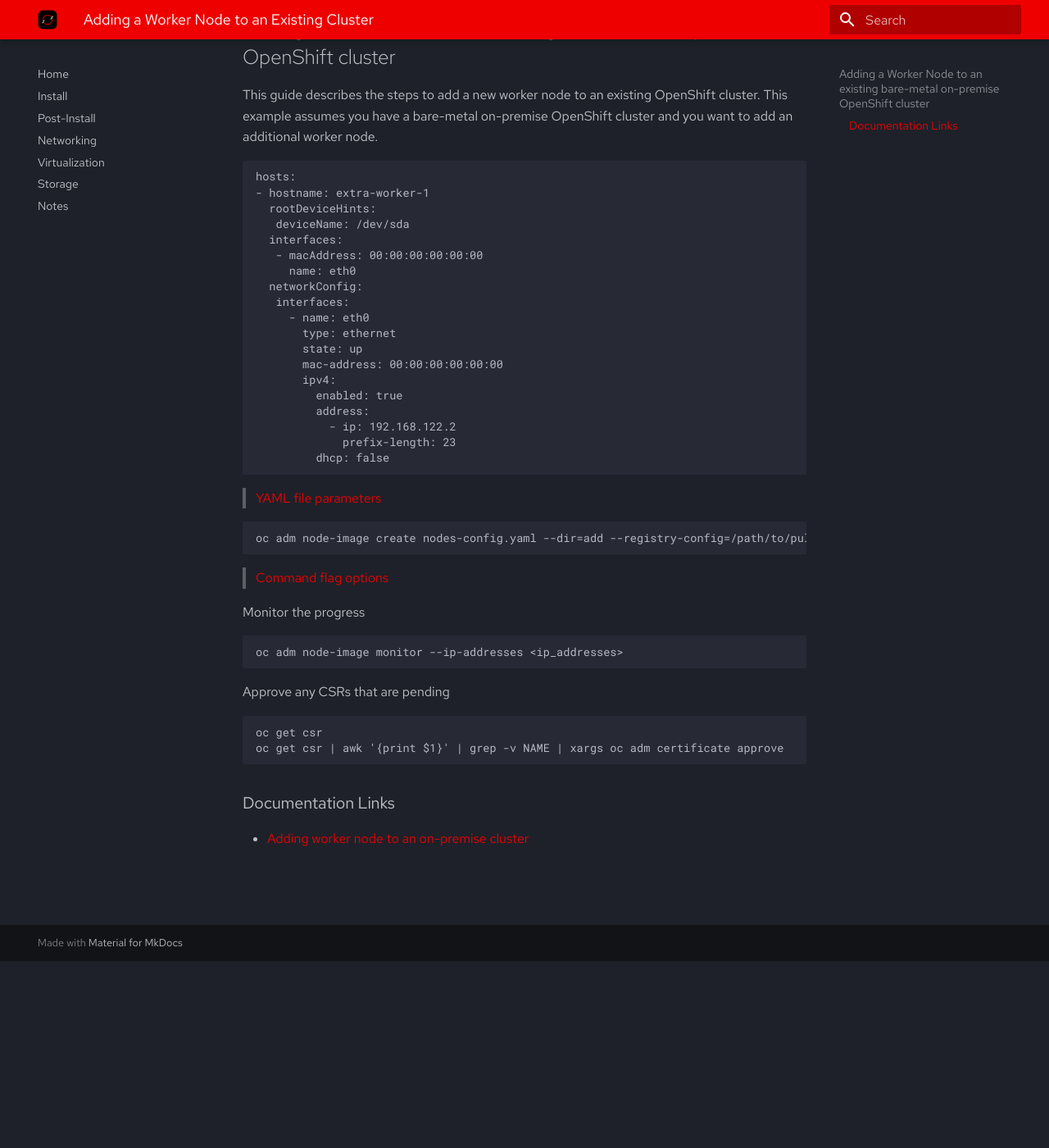
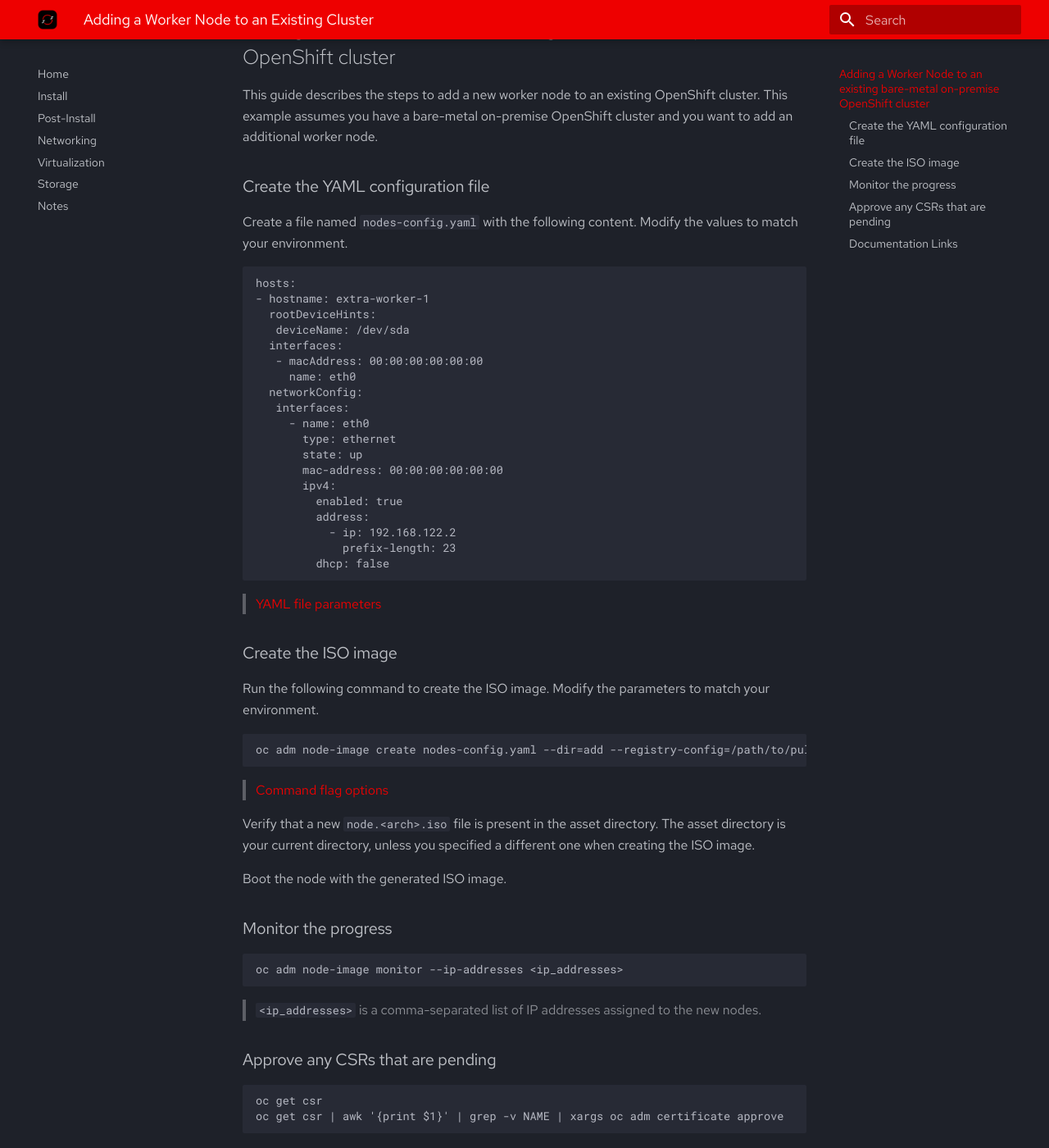
Before and after one commit to openshift-tigerteam/openshift-examples, an MkDocs documentation site: the page built from docs/postinstall/add-worker-node.md, in a window 1280 px wide and 1400 px high, scrolled down 228 px. Shown: the whole window at 82% size. Built offline with MkDocs 1.6.1 and Material for MkDocs 9.7.7, drawn with Linux system fonts in a browser that asks for light colours.

Commit message:
formattoing

````diff
--- a/docs/postinstall/add-worker-node.md
+++ b/docs/postinstall/add-worker-node.md
@@ -5,6 +5,10 @@
 ## Adding a Worker Node to an existing bare-metal on-premise OpenShift cluster
 
 This guide describes the steps to add a new worker node to an existing OpenShift cluster. This example assumes you have a bare-metal on-premise OpenShift cluster and you want to add an additional worker node.
+
+### Create the YAML configuration file
+
+Create a file named `nodes-config.yaml` with the following content. Modify the values to match your environment.
 
 ```yaml
 hosts:
@@ -29,22 +33,29 @@
 ```
 > [YAML file parameters](https://docs.redhat.com/en/documentation/openshift_container_platform/latest/html-single/nodes/index#adding-node-iso-yaml-config_adding-node-iso)
 
+### Create the ISO image
+
+Run the following command to create the ISO image. Modify the parameters to match your environment.
 ```bash
 oc adm node-image create nodes-config.yaml --dir=add --registry-config=/path/to/pull-secret.txt
 ```
 > [Command flag options](https://docs.redhat.com/en/documentation/openshift_container_platform/latest/html-single/nodes/index#adding-node-iso-flags-config_adding-node-iso)
 
-Monitor the progress
+Verify that a new `node.<arch>.iso` file is present in the asset directory. The asset directory is your current directory, unless you specified a different one when creating the ISO image.
+
+Boot the node with the generated ISO image.
+
+### Monitor the progress
 ```bash
 oc adm node-image monitor --ip-addresses <ip_addresses>
 ```
+> `<ip_addresses>` is a comma-separated list of IP addresses assigned to the new nodes.
 
-Approve any CSRs that are pending
+### Approve any CSRs that are pending
 ```bash
 oc get csr
 oc get csr | awk '{print $1}' | grep -v NAME | xargs oc adm certificate approve
 ```
 
-
 ### Documentation Links
 * [Adding worker node to an on-premise cluster](https://docs.redhat.com/en/documentation/openshift_container_platform/latest/html-single/nodes/index#adding-node-iso)
````
Also changed, not shown: docs/postinstall/postinstall.md (+2 -2 lines).
